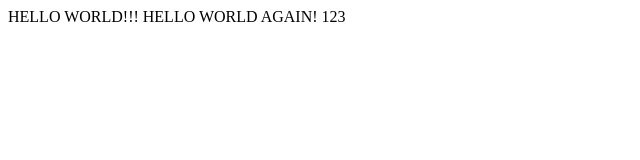
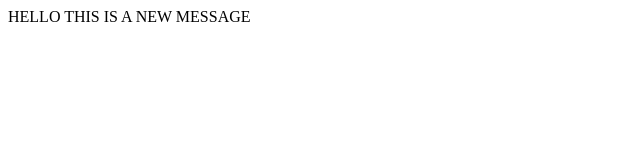
Before and after one commit to markgalang/git-demo, a plain HTML site: page index.html in a window 1280 px wide. Shown: the whole page, without its empty margins (0-640 px from the left). Drawn offline with Linux system fonts and the light colour scheme.

Commit message:
new text

```diff
--- a/index.html
+++ b/index.html
@@ -6,6 +6,6 @@
     <title>Document</title>
   </head>
   <body>
-    HELLO WORLD!!! HELLO WORLD AGAIN! 123
+    HELLO THIS IS A NEW MESSAGE
   </body>
 </html>
```
